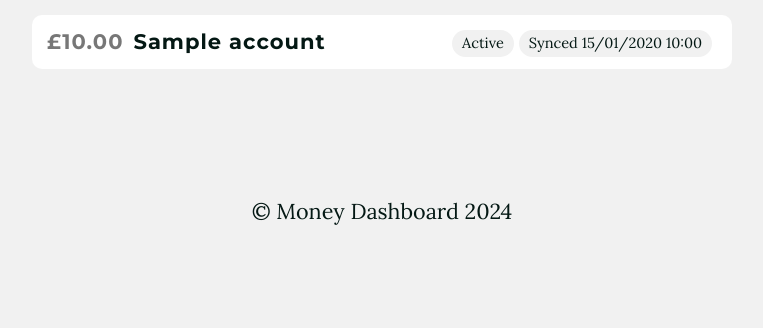
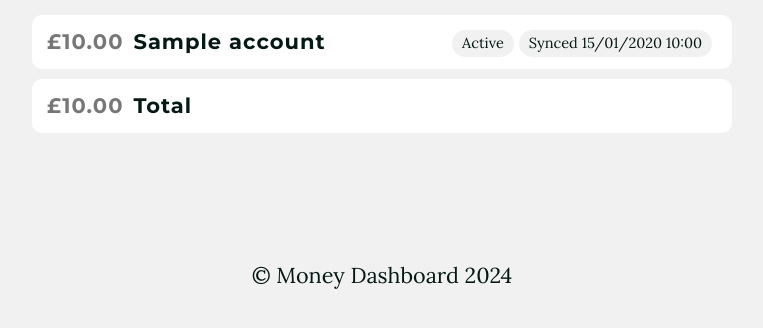
Before and after one commit to OliverCullimore/money-dashboard, a PHP site: template app/Views/accounts.php in a window 1280 px wide. Shown: the part 64-392 px from the top of the page, without its empty margins (258-1021 px from the left). Run offline with PHP 8.4, Linux system fonts and the light colour scheme; the template is opened without the code that fills it: most values are stand-ins (such as "Sample title", 1, 10 or a date in 2020); data that the repository does not hold is empty.

Commit message:
feat: Add accounts total

```diff
--- a/app/Views/accounts.php
+++ b/app/Views/accounts.php
@@ -3,6 +3,7 @@
 <section class="text-center">
   <?php
   if ($accounts->num_rows > 0) {
+    $total = 0;
     while ($account = $accounts->fetch_assoc()) {
       echo '<a class="card" href="/accounts/' . $account['account_id'] . '">';
       echo '<span class="figure">' . str_replace('£-', '-£', '£' . number_format($account['balance'], 2, '.', '')) . '</span>';
@@ -10,7 +11,12 @@
       echo '<span class="tag">Synced ' . date('d/m/Y H:i', strtotime($account['updated_at'])) . '</span>';
       echo '<span class="tag">' . ucwords($account['status']) . '</span>';
       echo '</a>';
+      $total += $account['balance'];
     }
+    echo '<div class="card">';
+    echo '<span class="figure">' . str_replace('£-', '-£', '£' . number_format($total, 2, '.', '')) . '</span>';
+    echo '<span class="name">Total</span>';
+    echo '</div>';
   } else {
     echo '<p>No accounts to show.</p>';
   }
```
